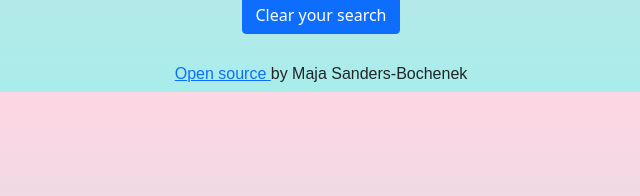
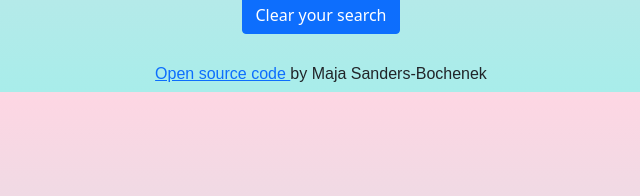
Before and after one commit to sandemay/MyFirst-App, a website built with Parcel: page index.html in a window 1280 px wide. Shown: the part 548-744 px from the top of the page, 319-959 px from the left. Built offline with nearby package versions, Linux system fonts and the light colour scheme.

Commit message:
Update index.html

```diff
--- a/index.html
+++ b/index.html
@@ -56,7 +56,7 @@
         </div>
       </div>
     </div>
-    <h6>  <a href="https://github.com/sandemay/MyFirst-App">  Open source    </a>
+    <h6>  <a href="https://github.com/sandemay/MyFirst-App">  Open source code   </a>
      by Maja Sanders-Bochenek</h6>
     <script src="index.js"></script>
   </body>
```
